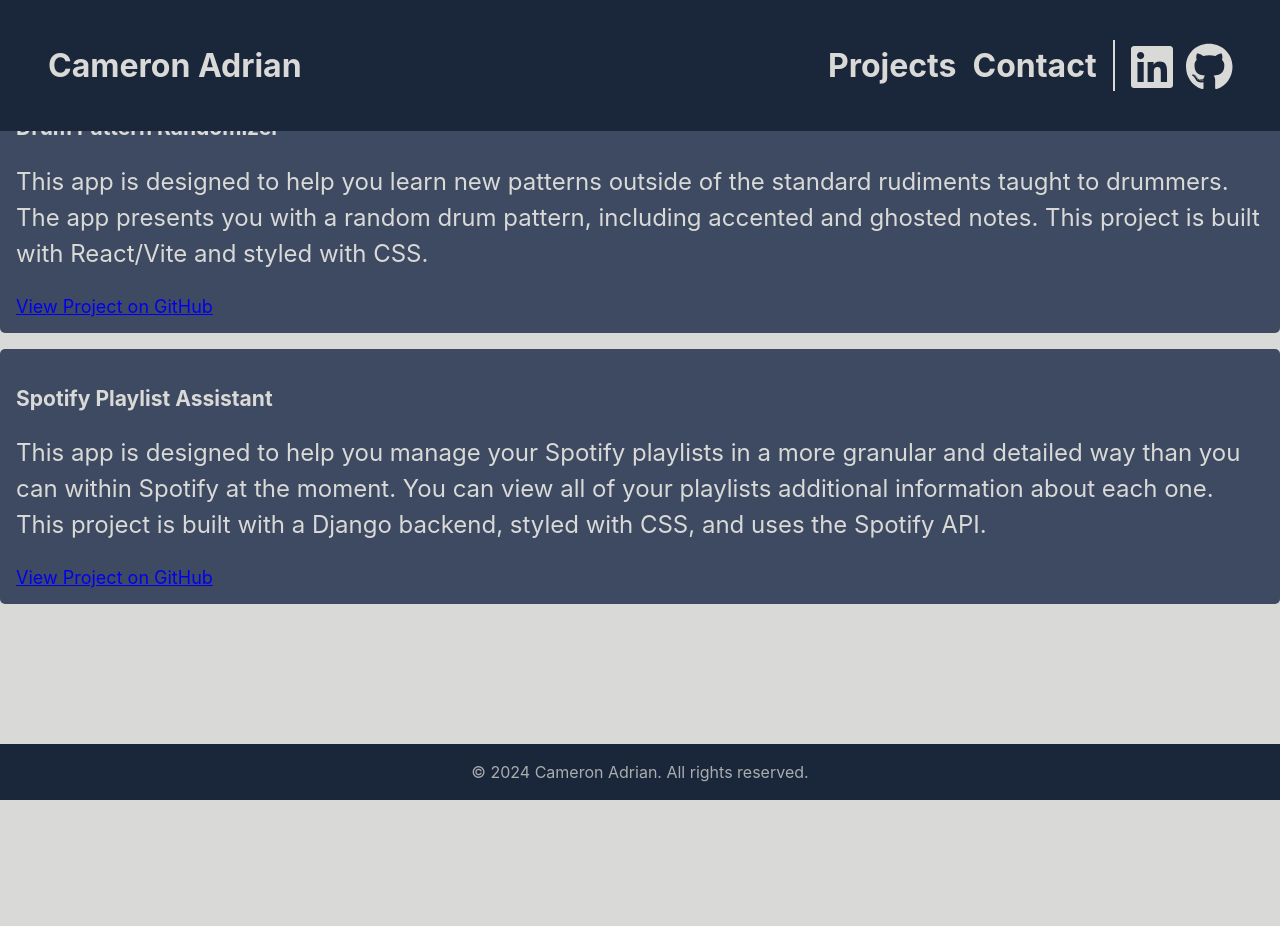
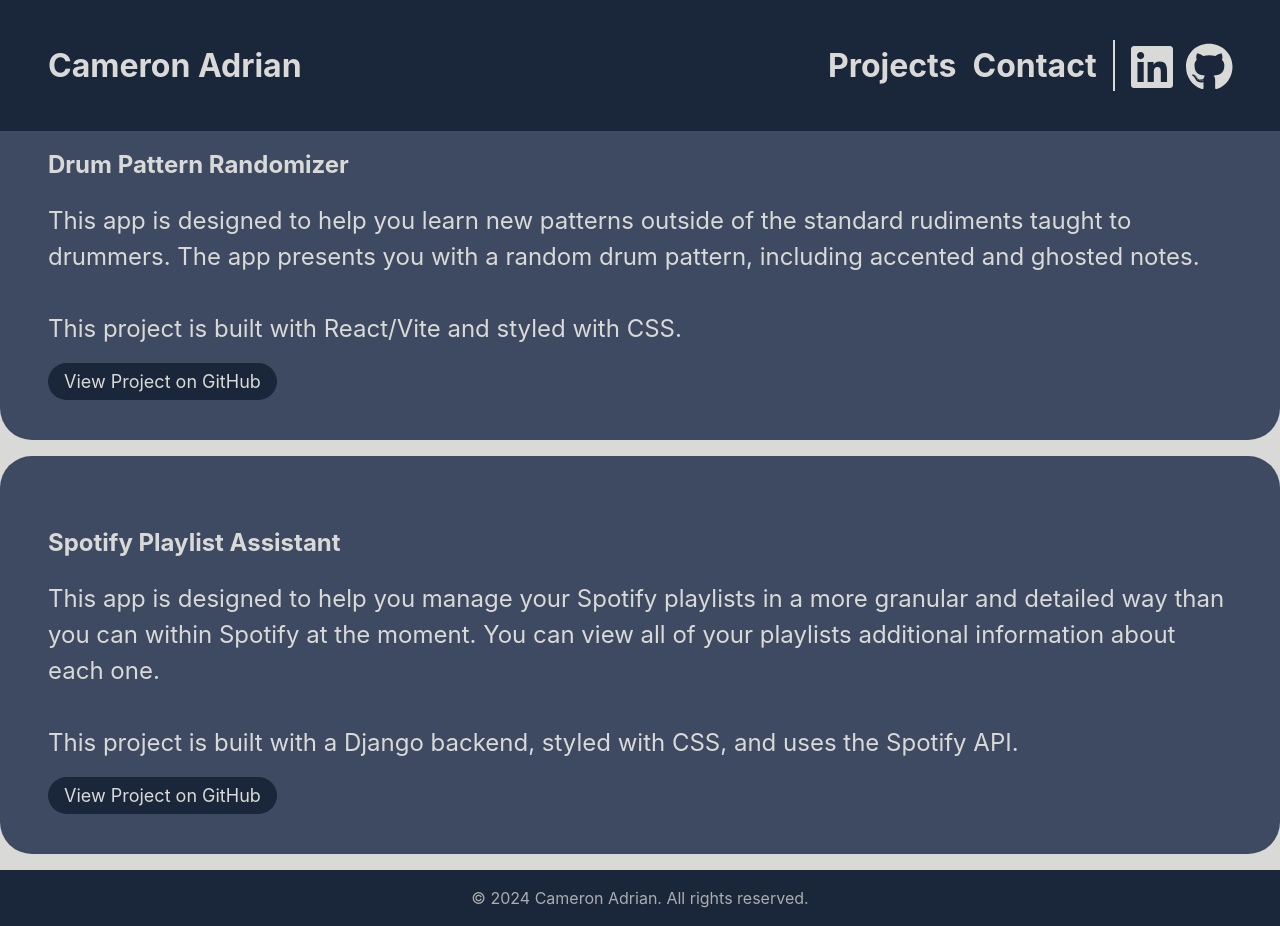
Before and after one commit to cameron-adrian/Professional-Portfolio-Website, a React (Vite) app: page /projects in a window 1280 px wide. Before the commit the page ends 800 px from the top, so only its background shows below. Built offline with nearby package versions, Linux system fonts and the light colour scheme.

Commit message:
chore: Update AboutMe component with profile information and images

```diff
--- a/src/index.css
+++ b/src/index.css
@@ -74,10 +74,15 @@
   /* padding-right: 1rem; */
 }
 
-.about-me {
+.about-me h1 {
+  font-size: 2em;
+}
+
+.about-me-paragraph {
   display: flex;
   /* padding-left: 3rem; */
   align-items: center;
+  padding: 0 3rem;
 }
 
 nav {
@@ -126,6 +131,18 @@
   max-width: 100%;
 }
 
+.profile-photo {
+  display: flex;
+  justify-content: center;
+}
+
+.profile-photo img {
+  max-width: 25%;
+  max-height: 25%;
+  flex: 1 1 33.333%;
+  border-radius: 2rem;
+}
+
 .intro-images img {
   max-width: calc(33.333% - 1rem);
   height: auto;
@@ -160,6 +177,16 @@
 p {
   line-height: 1.5;
   font-size: x-large;
+}
+
+.easter-egg {
+  display: flex;
+  justify-content: center;
+  margin: -2rem;
+}
+
+.easter-egg p {
+  font-size: xx-small;
 }
 
 section {
@@ -206,24 +233,33 @@
 .project-card {
   background-color: var(--color-secondary);
   color: var(--color-light);
-  padding: 1rem;
+  padding: 3rem;
   margin-bottom: 1rem;
-  border-radius: 5px;
+  border-radius: 2rem;
 }
 
-.skills ul {
-  list-style-type: none;
-  padding: 0;
+.project-card h3 {
+  font-size: x-large;
 }
 
-.skills ul li {
-  background-color: var(--color-secondary);
+.project-card p {
+  line-height: 1.5;
+  white-space: pre-line;
+}
+
+.project-card a {
+  background-color: var(--color-dark);
   color: var(--color-light);
+  border: none;
   padding: 0.5rem 1rem;
-  margin-bottom: 0.5rem;
-  border-radius: 20px;
-  display: inline-block;
-  margin-right: 0.5rem;
+  border-radius: 2rem;
+  cursor: pointer;
+  text-decoration: none;
+}
+
+.project-card a:hover {
+  background-color: var(--color-accent);
+  color: var(--color-light);
 }
 
 /* .contact form {
@@ -280,7 +316,7 @@
   color: var(--color-light);
   border: none;
   padding: 0.5rem 1rem;
-  border-radius: 5px;
+  border-radius: 2rem;
   cursor: pointer;
 }
 
@@ -297,7 +333,7 @@
   color: var(--color-secondary);
   border: solid 1px var(--color-secondary);
   padding: 0.5rem 1rem;
-  border-radius: 5px;
+  border-radius: 2rem;
   cursor: pointer;
 }
 
```
